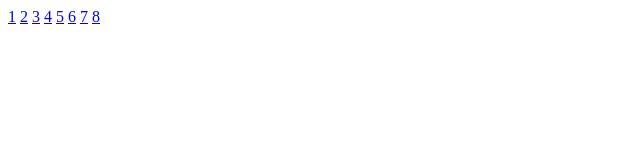
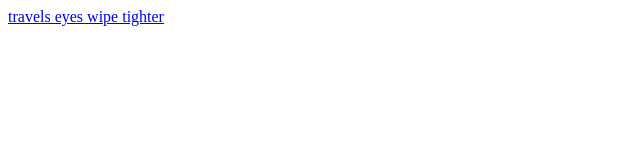
Before and after one commit to 0nt0l0gy/travels-eyes-wipe-tighter, a plain HTML site: page index.html in a window 1280 px wide. Shown: the whole page, without its empty margins (0-640 px from the left). Drawn offline with Linux system fonts and the light colour scheme.

Commit message:
Update index.html

```diff
--- a/index.html
+++ b/index.html
@@ -1,14 +1,7 @@
 
 <!DOCTYPE html>
 <html>
-    <a href="1.jpg">1</a>
-    <a href="2.jpg">2</a>
-    <a href="3.jpg">3</a>
-    <a href="4.jpg">4</a>
-    <a href="5.jpg">5</a>
-    <a href="6.jpg">6</a>
-    <a href="7.jpg">7</a>
-    <a href="8.jpg">8</a>
+    <a href="travels eye">travels eyes wipe tighter</a>
 
 
 </html>
```
